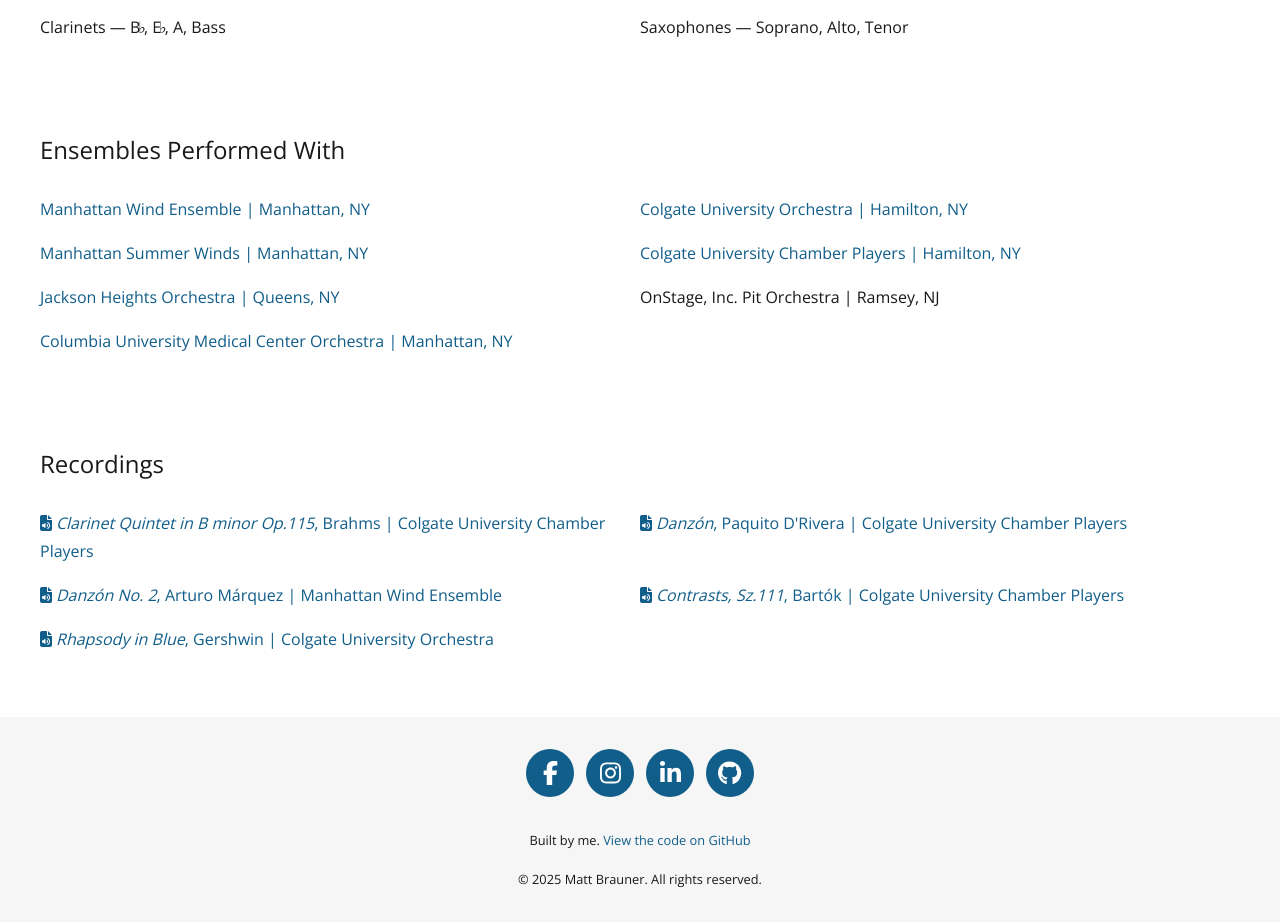
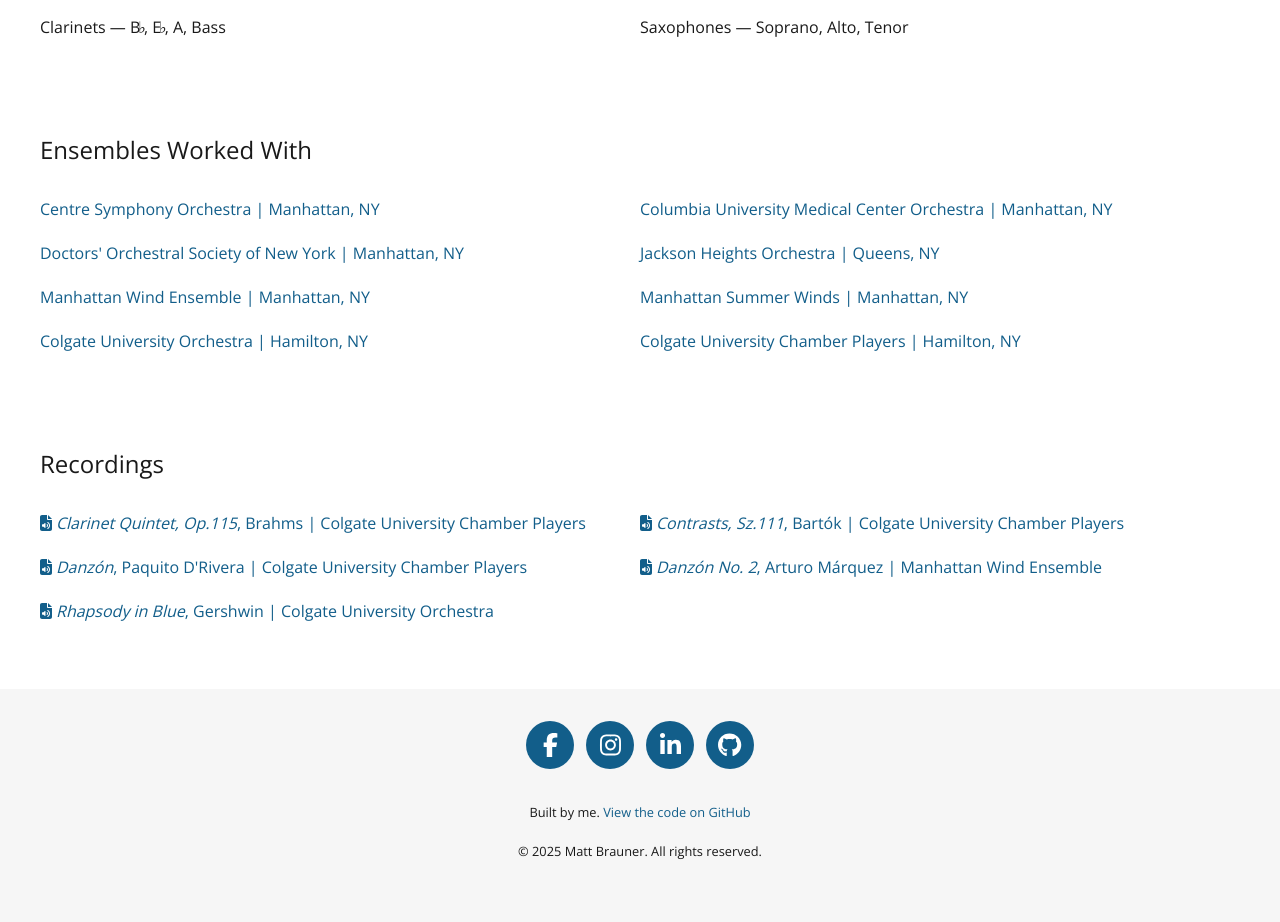
Before and after one commit to mb4828/mb-website, a Next.js app: page /music in a window 1280 px wide. Shown: the part 1000-1922 px from the top of the page. After the commit the page ends 1894 px from the top, so only its background shows below. Built offline with nearby package versions, Linux system fonts and the light colour scheme.

Commit message:
Updated ensemble list

```diff
--- a/package.json
+++ b/package.json
@@ -24,7 +24,7 @@
     "@types/react": "18.2.21",
     "@types/react-dom": "18.2.7",
     "animate.css": "^4.1.1",
-    "axios": "^1.12.0",
+    "axios": "^1.12.2",
     "eslint": "8.49.0",
     "eslint-config-next": "13.4.19",
     "next": "^14.2.32",
--- a/src/app/globals.scss
+++ b/src/app/globals.scss
@@ -95,10 +95,6 @@ strong {
   font-weight: 600;
 }
 
-small {
-  color: var(--dark-gray);
-}
-
 a,
 a:focus,
 a:visited {
--- a/src/app/music/page.tsx
+++ b/src/app/music/page.tsx
@@ -50,14 +50,49 @@ export default function MusicPage() {
         </Reveal>
 
         <Reveal>
-          <h2>Ensembles Performed With</h2>
+          <h2>Ensembles Worked With</h2>
           <ul>
+            <li>
+              <Link href="https://www.centresymphony.com" target="_blank" rel="noopener">
+                Centre Symphony Orchestra | Manhattan, NY
+              </Link>
+            </li>
+
+            <li>
+              <Link
+                href="https://www.vagelos.columbia.edu/education/student-resources/office-student-affairs/vp-s-club/clubs-and-organizations/arts-literature-and-entertainment-clubs/cuimc-symphony-orchestra"
+                target="_blank"
+                rel="noopener"
+              >
+                Columbia University Medical Center Orchestra | Manhattan, NY
+              </Link>
+            </li>
+
+            <li>
+              <Link href="https://www.doctorsorchestra.org" target="_blank" rel="noopener">
+                Doctors' Orchestral Society of New York | Manhattan, NY
+              </Link>
+            </li>
+
+            <li>
+              <Link href="https://jhorchestra.org/" target="_blank" rel="noopener">
+                Jackson Heights Orchestra | Queens, NY
+              </Link>
+            </li>
+
             <li>
               <Link href="https://manhattanwindensemble.com/" target="_blank" rel="noopener">
                 Manhattan Wind Ensemble | Manhattan, NY
               </Link>
             </li>
-            <li className="order_mobile_last">
+
+            <li>
+              <Link href="https://manhattansummerwinds.org" target="_blank" rel="noopener">
+                Manhattan Summer Winds | Manhattan, NY
+              </Link>
+            </li>
+
+            <li>
               <Link
                 href="https://www.colgate.edu/academics/departments-programs/department-music/music-groups/university-orchestra"
                 target="_blank"
@@ -66,33 +101,14 @@ export default function MusicPage() {
                 Colgate University Orchestra | Hamilton, NY
               </Link>
             </li>
+
             <li>
-              <Link href="https://manhattansummerwinds.org" target="_blank" rel="noopener">
-                Manhattan Summer Winds | Manhattan, NY
-              </Link>
-            </li>
-            <li className="order_mobile_last">
               <Link
                 href="https://www.colgate.edu/academics/departments-programs/department-music/music-groups/chamber-players"
                 target="_blank"
                 rel="noopener"
               >
                 Colgate University Chamber Players | Hamilton, NY
-              </Link>
-            </li>
-            <li>
-              <Link href="https://jhorchestra.org/" target="_blank" rel="noopener">
-                Jackson Heights Orchestra | Queens, NY
-              </Link>
-            </li>
-            <li className="order_mobile_last">OnStage, Inc. Pit Orchestra | Ramsey, NJ</li>
-            <li>
-              <Link
-                href="https://www.vagelos.columbia.edu/education/student-resources/office-student-affairs/vp-s-club/clubs-and-organizations/arts-literature-and-entertainment-clubs/cuimc-symphony-orchestra"
-                target="_blank"
-                rel="noopener"
-              >
-                Columbia University Medical Center Orchestra | Manhattan, NY
               </Link>
             </li>
           </ul>
@@ -104,7 +120,13 @@ export default function MusicPage() {
             <li>
               <Link href="/music/brahms.mp3">
                 <FontAwesomeIcon icon={faFileAudio} className="mr-4" />
-                <i>Clarinet Quintet in B minor Op.115</i>, Brahms | Colgate University Chamber Players
+                <i>Clarinet Quintet, Op.115</i>, Brahms | Colgate University Chamber Players
+              </Link>
+            </li>
+            <li>
+              <Link href="/music/bartok.mp3">
+                <FontAwesomeIcon icon={faFileAudio} className="mr-4" />
+                <i>Contrasts, Sz.111</i>, Bartók | Colgate University Chamber Players
               </Link>
             </li>
             <li>
@@ -120,12 +142,6 @@ export default function MusicPage() {
               </Link>
             </li>
             <li>
-              <Link href="/music/bartok.mp3">
-                <FontAwesomeIcon icon={faFileAudio} className="mr-4" />
-                <i>Contrasts, Sz.111</i>, Bartók | Colgate University Chamber Players
-              </Link>
-            </li>
-            <li>
               <Link href="/music/gershwin.mp3">
                 <FontAwesomeIcon icon={faFileAudio} className="mr-4" />
                 <i>Rhapsody in Blue</i>, Gershwin | Colgate University Orchestra
```
Also changed, not shown: 1 other file (tests, documents, lock files or other folders).
